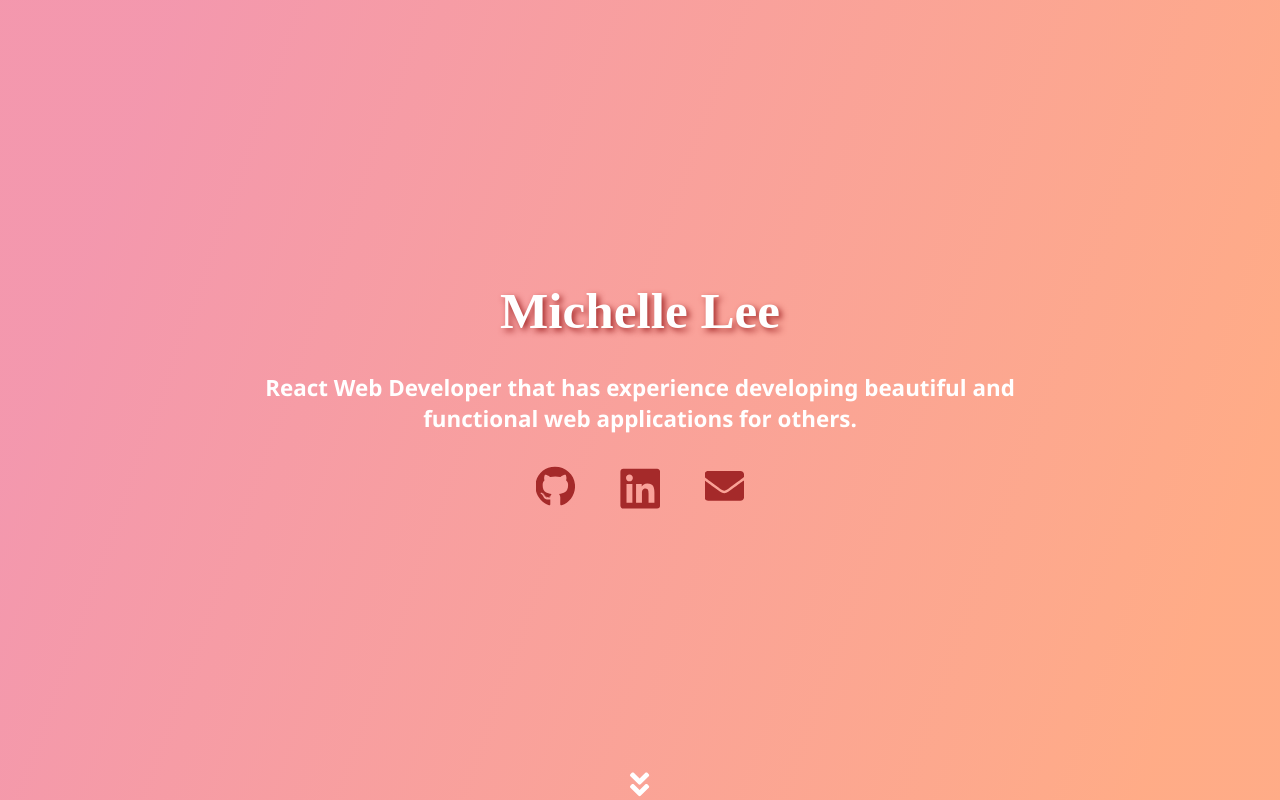
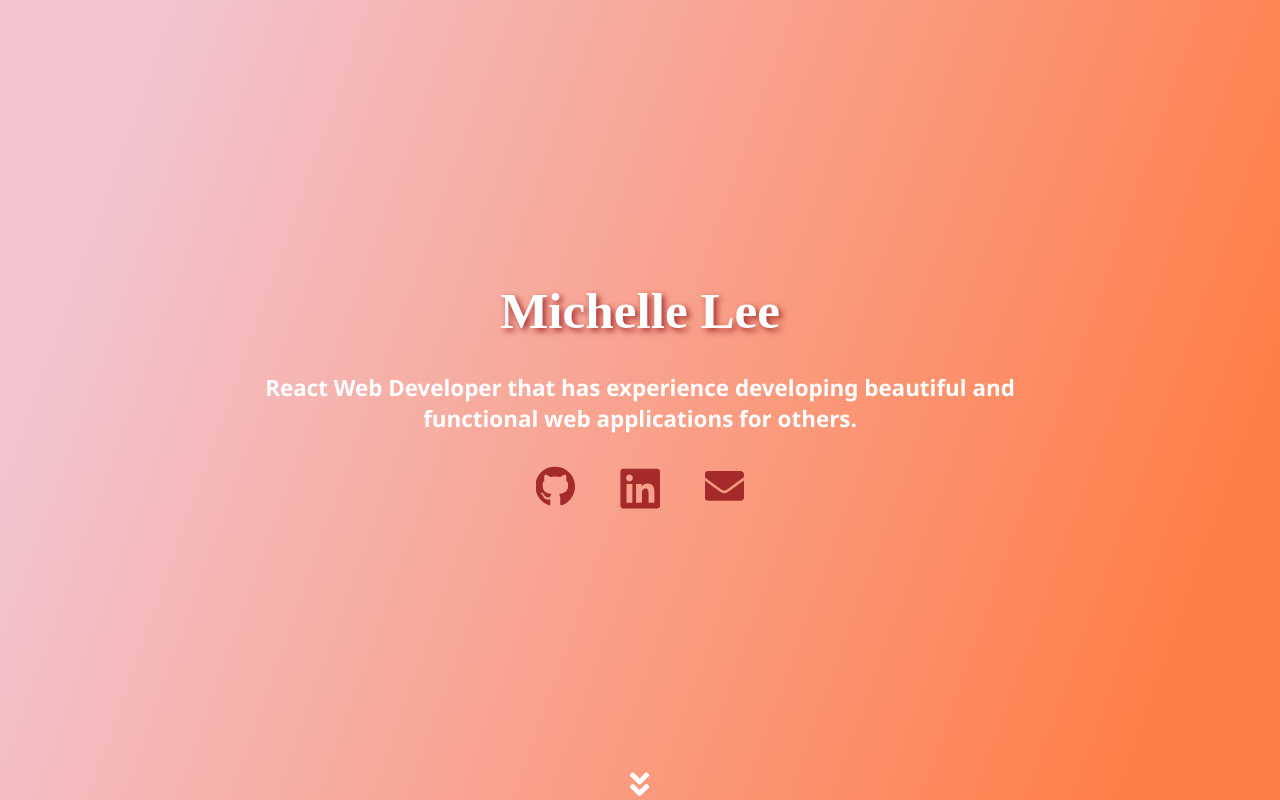
Before and after one commit to michulee/michulee.github.io, a React (Create React App) app: page / in a window 1280 px wide. Shown: the top 800 px of the page. Built offline with nearby package versions, Linux system fonts and the light colour scheme.

Commit message:
changed gradient color, changed meta title

```diff
--- a/public/index.html
+++ b/public/index.html
@@ -24,7 +24,7 @@
       work correctly both with client-side routing and a non-root public URL.
       Learn how to configure a non-root public URL by running `npm run build`.
     -->
-    <title>React App</title>
+    <title>Michelle Lee</title>
   </head>
   <body>
     <noscript>You need to enable JavaScript to run this app.</noscript>
--- a/src/index.css
+++ b/src/index.css
@@ -1,5 +1,5 @@
 :root {
-  --backgroud-color-gradient: linear-gradient( 109.6deg,  rgba(233,57,99,0.52) 11.2%, rgba(255,103,36,0.55) 91.2% );
+  --backgroud-color-gradient: linear-gradient( 109.6deg,  rgba(231, 142, 163, 0.52) 11.2%, rgba(255, 93, 24, 0.801) 91.2% );
   --color-primary: #A52A2A;
   --color-primary-dark: #721D1D;
   --color-secondary: #FF7A41;
```
